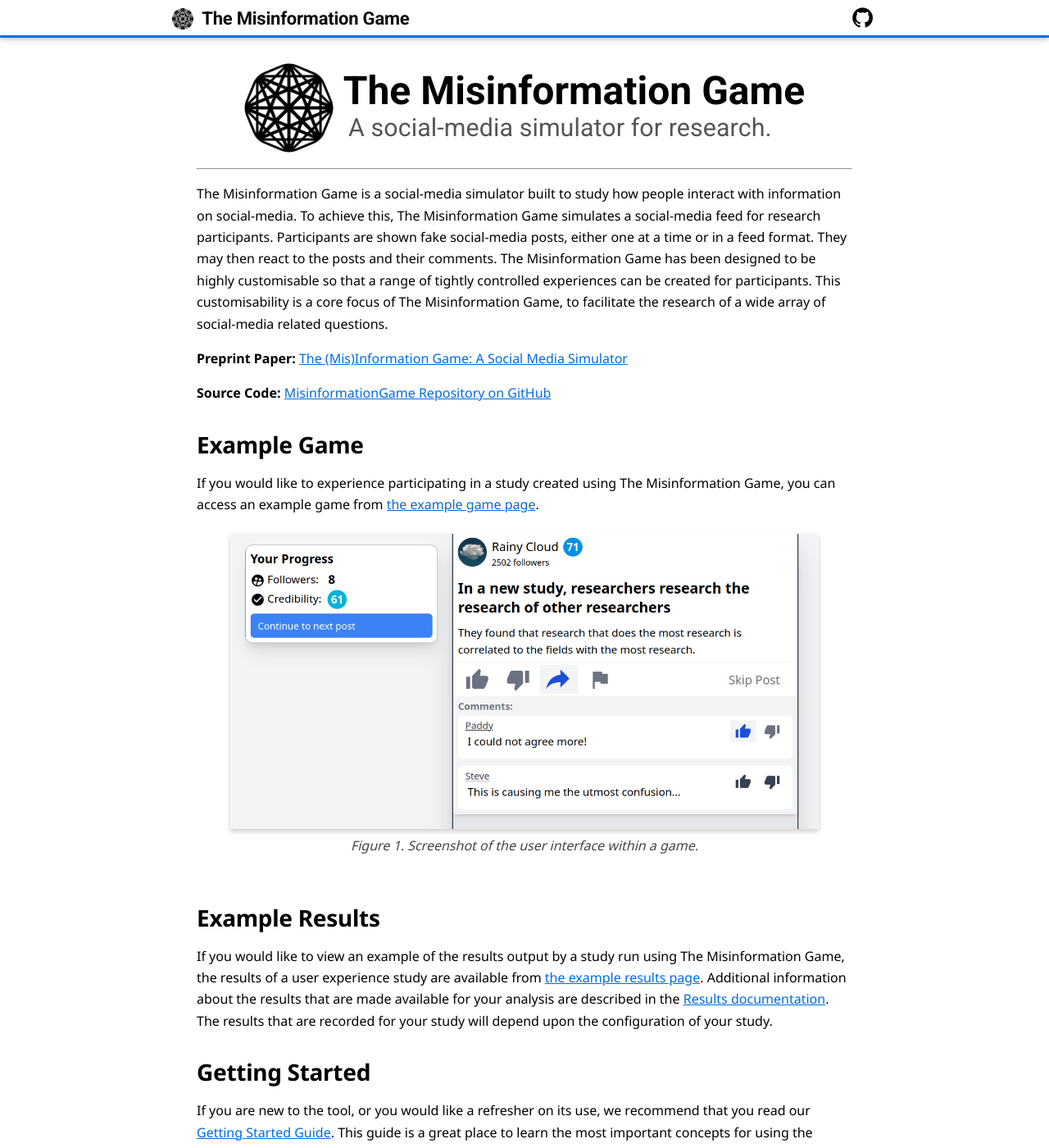
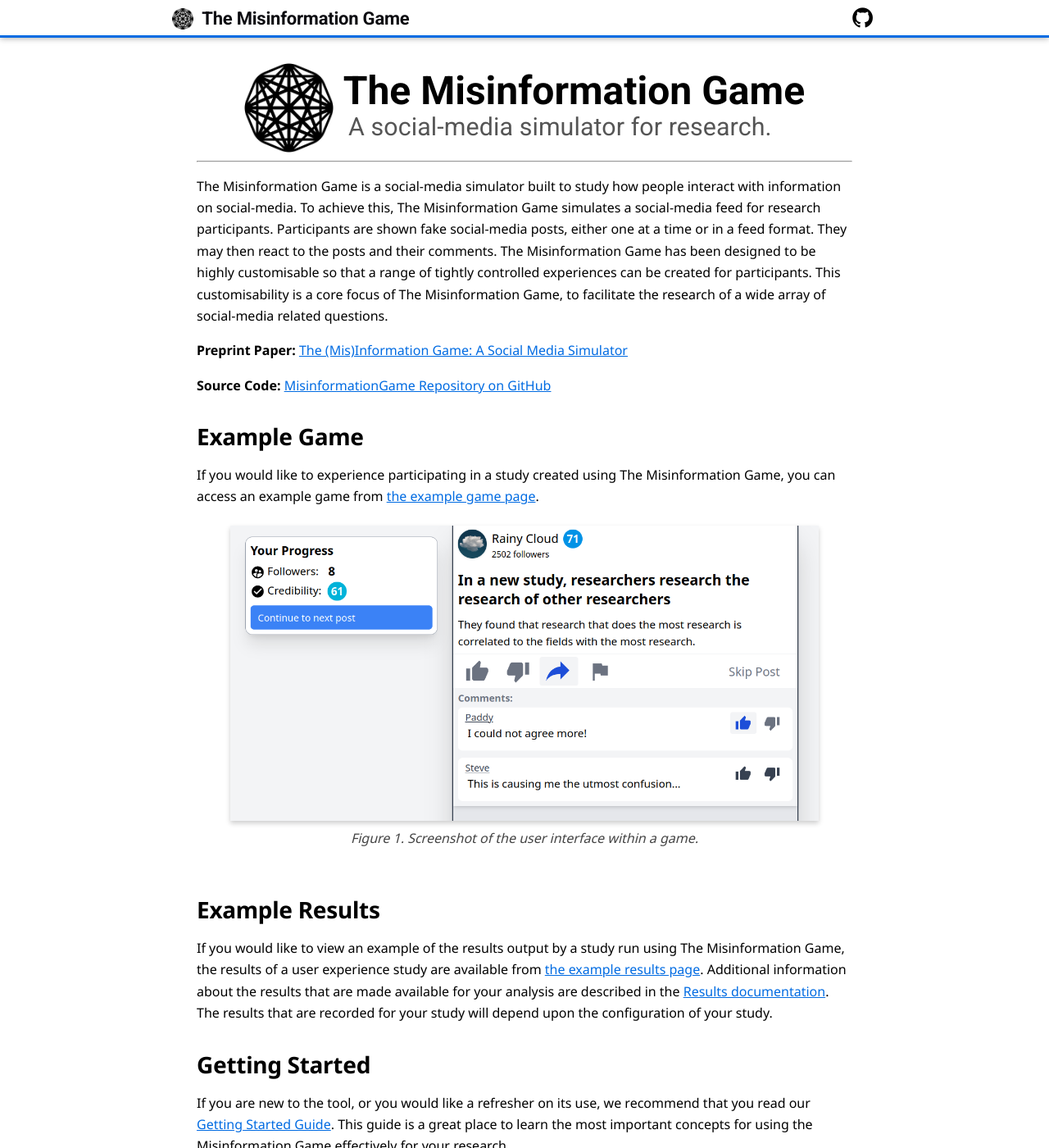
Before and after one commit to beekewardin/themisinformationgame.github.io, a Jekyll site: the page built from Home.md, in a window 1280 px wide and 1400 px high. Shown: the whole window at 82% size. Built offline with Jekyll 4.4.1, drawn with Linux system fonts in a browser that asks for light colours; nearby versions of some CDN libraries; our own code applies the rules of GitHub Pages for plain Markdown files.

Commit message:
Improve the spacing of the logo-banner on mobile

```diff
--- a/_sass/_logo-banner.scss
+++ b/_sass/_logo-banner.scss
@@ -2,7 +2,7 @@
 /* These _are not_ shared by the game and docs. */
 #logo-banner {
   margin-top: 0.6rem;
-  margin-bottom: 1.2rem;
+  margin-bottom: 0.6rem;
 }
 #logo-banner .logo {
   height: 6.8rem;
@@ -55,6 +55,7 @@
   font-size: 3rem;
   font-weight: bold;
   letter-spacing: 0;
+  line-height: 0.95em;
   margin-top: 0;
   margin-bottom: 0.4rem;
 }
@@ -68,11 +69,12 @@
 }
 @media (max-width: 48rem) {
   #logo-banner {
-    padding-bottom: 0.6rem;
+    margin-bottom: 0.6em;
   }
   #logo-banner .logo {
-    padding-top: 0.6rem;
-    padding-bottom: 0.6rem;
+    padding-top: 0.2rem;
+    padding-bottom: 0;
+    height: 6rem;
   }
   #logo-banner .titles h1 {
     font-size: 2.5rem;
@@ -84,6 +86,7 @@
 @media (max-width: 36rem) {
   #logo-banner .titles h1 {
     font-size: 2.3rem;
+    margin-bottom: 0.3em;
   }
   #logo-banner .titles h2 {
     font-size: 1.5rem;
```
